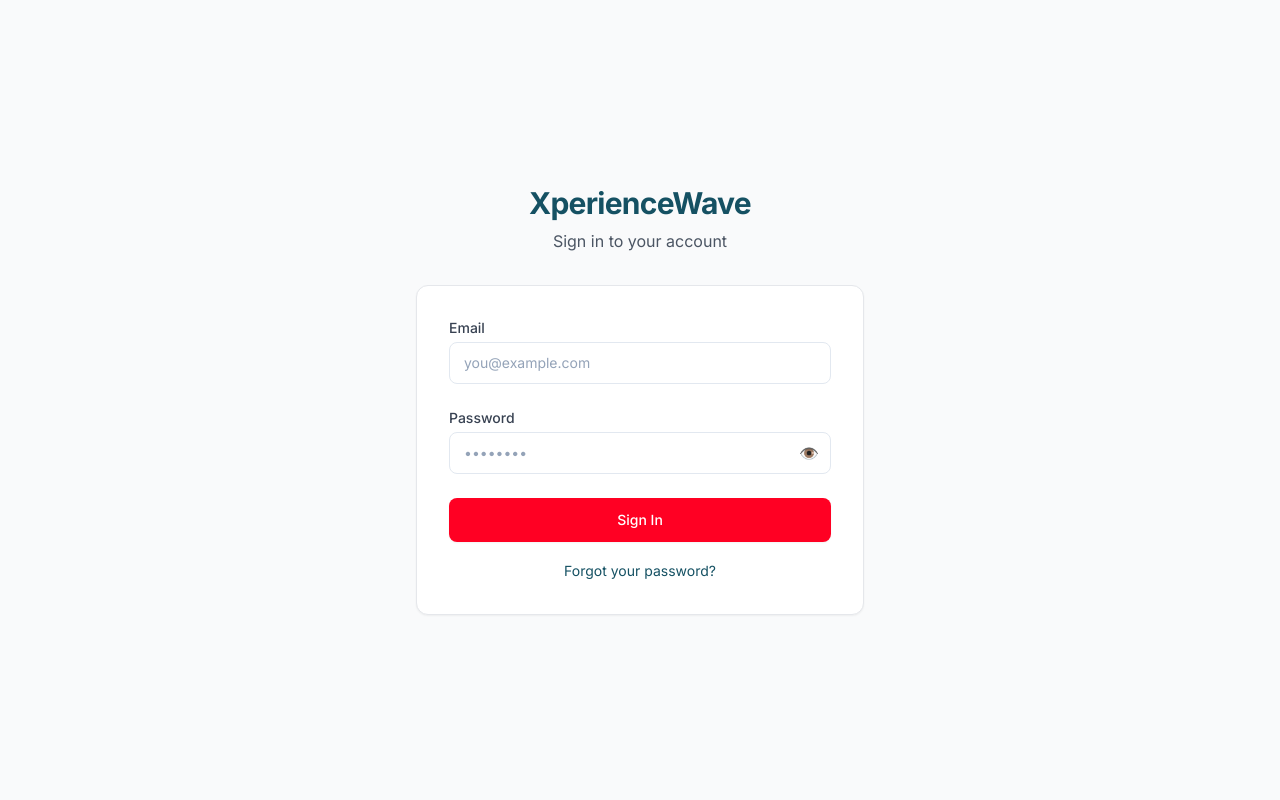
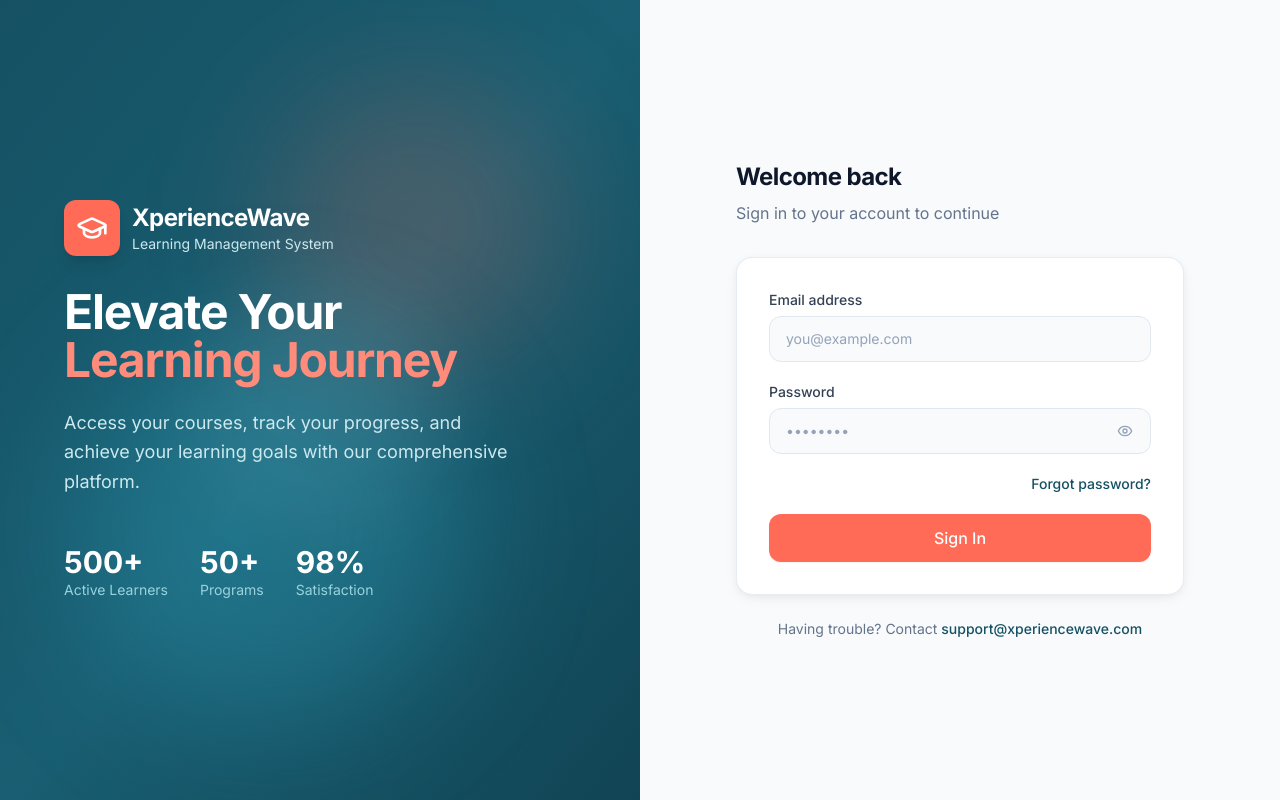
Before and after one commit to almas-lang/waveacademy, a Next.js app in the folder frontend/: page /auth/login in a window 1280 px wide. Built offline with nearby package versions, Linux system fonts and the light colour scheme; no server answers.

Commit message:
Update login and learner portal with teal/coral theme

```diff
--- a/frontend/app/auth/login/page.tsx
+++ b/frontend/app/auth/login/page.tsx
@@ -3,6 +3,7 @@
 import { useState } from 'react';
 import { useRouter } from 'next/navigation';
 import Link from 'next/link';
+import { Eye, EyeOff, GraduationCap } from 'lucide-react';
 import { authApi } from '@/lib/api';
 import { useAuthStore } from '@/lib/auth-store';
 import toast from 'react-hot-toast';
@@ -37,7 +38,7 @@ export default function LoginPage() {
         if (response.data.user.role === 'ADMIN') {
           router.push('/admin');
         } else {
-          router.push('/');
+          router.push('/learner');
         }
       }
     } catch (error: any) {
@@ -49,28 +50,92 @@ export default function LoginPage() {
   };
 
   return (
-    <div className="min-h-screen flex items-center justify-center bg-gray-50 py-12 px-4 sm:px-6 lg:px-8">
+    <div className="min-h-screen flex">
+      {/* Left side - Branding */}
+      <div className="hidden lg:flex lg:w-1/2 bg-gradient-to-br from-primary-600 via-primary-500 to-primary-700 relative overflow-hidden">
+        {/* Background pattern */}
+        <div className="absolute inset-0">
+          <div className="absolute top-20 right-20 w-72 h-72 bg-accent-500/20 rounded-full blur-3xl" />
+          <div className="absolute bottom-20 left-20 w-96 h-96 bg-primary-400/30 rounded-full blur-3xl" />
+          <div className="absolute top-1/2 left-1/2 -translate-x-1/2 -translate-y-1/2 w-64 h-64 bg-white/5 rounded-full blur-2xl" />
+        </div>
+
+        {/* Content */}
+        <div className="relative z-10 flex flex-col justify-center px-12 lg:px-16">
+          <div className="flex items-center gap-3 mb-8">
+            <div className="w-14 h-14 bg-accent-500 rounded-xl flex items-center justify-center shadow-lg">
+              <GraduationCap className="w-8 h-8 text-white" />
+            </div>
+            <div>
+              <h1 className="text-2xl font-bold text-white">XperienceWave</h1>
+              <p className="text-primary-100 text-sm">Learning Management System</p>
+            </div>
+          </div>
+
+          <h2 className="text-4xl lg:text-5xl font-bold text-white mb-6 leading-tight">
+            Elevate Your<br />
+            <span className="text-accent-400">Learning Journey</span>
+          </h2>
+
+          <p className="text-primary-100 text-lg max-w-md leading-relaxed">
+            Access your courses, track your progress, and achieve your learning goals with our comprehensive platform.
+          </p>
+
+          {/* Stats */}
+          <div className="flex gap-8 mt-12">
+            <div>
+              <p className="text-3xl font-bold text-white">500+</p>
+              <p className="text-primary-200 text-sm">Active Learners</p>
+            </div>
+            <div>
+              <p className="text-3xl font-bold text-white">50+</p>
+              <p className="text-primary-200 text-sm">Programs</p>
+            </div>
+            <div>
+              <p className="text-3xl font-bold text-white">98%</p>
+              <p className="text-primary-200 text-sm">Satisfaction</p>
+            </div>
+          </div>
+        </div>
+      </div>
+
+      {/* Right side - Login form */}
+      <div className="flex-1 flex items-center justify-center bg-slate-50 px-4 sm:px-6 lg:px-8 py-12">
         <div className="max-w-md w-full">
-        {/* Logo */}
-        <div className="text-center mb-8">
-          <h1 className="text-3xl font-bold text-primary-600">XperienceWave</h1>
-          <p className="mt-2 text-gray-600">Sign in to your account</p>
+          {/* Mobile logo */}
+          <div className="lg:hidden text-center mb-8">
+            <div className="inline-flex items-center gap-2.5 mb-2">
+              <div className="w-10 h-10 bg-accent-500 rounded-lg flex items-center justify-center">
+                <GraduationCap className="w-6 h-6 text-white" />
+              </div>
+              <span className="text-xl font-bold text-primary-600">XperienceWave</span>
+            </div>
+            <p className="text-slate-500 text-sm">Sign in to continue learning</p>
+          </div>
+
+          {/* Desktop header */}
+          <div className="hidden lg:block mb-8">
+            <h2 className="text-2xl font-bold text-slate-900">Welcome back</h2>
+            <p className="mt-2 text-slate-500">Sign in to your account to continue</p>
           </div>
 
           {/* Login Form */}
-        <div className="bg-white rounded-xl shadow-sm border border-gray-200 p-8">
-          <form onSubmit={handleSubmit} className="space-y-6">
+          <div className="bg-white rounded-2xl shadow-soft border border-slate-200/80 p-8">
+            <form onSubmit={handleSubmit} className="space-y-5">
               {/* Email */}
               <div>
-              <label htmlFor="email" className="block text-sm font-medium text-gray-700 mb-1">
-                Email
+                <label htmlFor="email" className="block text-sm font-medium text-slate-700 mb-1.5">
+                  Email address
                 </label>
                 <input
                   id="email"
                   type="email"
                   value={email}
                   onChange={(e) => setEmail(e.target.value)}
-                className="input"
+                  className="w-full px-4 py-3 text-sm bg-slate-50 border border-slate-200 rounded-xl
+                           placeholder:text-slate-400 text-slate-900
+                           focus:outline-none focus:bg-white focus:border-primary-400 focus:ring-2 focus:ring-primary-100
+                           transition-all duration-150"
                   placeholder="you@example.com"
                   required
                 />
@@ -78,7 +143,7 @@ export default function LoginPage() {
 
               {/* Password */}
               <div>
-              <label htmlFor="password" className="block text-sm font-medium text-gray-700 mb-1">
+                <label htmlFor="password" className="block text-sm font-medium text-slate-700 mb-1.5">
                   Password
                 </label>
                 <div className="relative">
@@ -87,39 +152,63 @@ export default function LoginPage() {
                     type={showPassword ? 'text' : 'password'}
                     value={password}
                     onChange={(e) => setPassword(e.target.value)}
-                  className="input pr-10"
+                    className="w-full px-4 py-3 pr-12 text-sm bg-slate-50 border border-slate-200 rounded-xl
+                             placeholder:text-slate-400 text-slate-900
+                             focus:outline-none focus:bg-white focus:border-primary-400 focus:ring-2 focus:ring-primary-100
+                             transition-all duration-150"
                     placeholder="••••••••"
                     required
                   />
                   <button
                     type="button"
                     onClick={() => setShowPassword(!showPassword)}
-                  className="absolute right-3 top-1/2 -translate-y-1/2 text-gray-500 hover:text-gray-700"
+                    className="absolute right-3 top-1/2 -translate-y-1/2 p-1.5 text-slate-400 hover:text-slate-600 rounded-lg hover:bg-slate-100 transition-colors"
                   >
-                  {showPassword ? '🙈' : '👁️'}
+                    {showPassword ? <EyeOff className="w-4 h-4" /> : <Eye className="w-4 h-4" />}
                   </button>
                 </div>
+              </div>
+
+              {/* Forgot password link */}
+              <div className="flex justify-end">
+                <Link
+                  href="/auth/forgot-password"
+                  className="text-sm text-primary-600 hover:text-primary-700 font-medium"
+                >
+                  Forgot password?
+                </Link>
               </div>
 
               {/* Submit Button */}
               <button
                 type="submit"
                 disabled={isLoading}
-              className="w-full btn btn-primary py-3 disabled:opacity-50 disabled:cursor-not-allowed"
+                className="w-full bg-accent-500 hover:bg-accent-600 active:bg-accent-700 text-white font-medium py-3 px-4 rounded-xl
+                         shadow-sm hover:shadow-md transition-all duration-150
+                         disabled:opacity-50 disabled:cursor-not-allowed disabled:hover:shadow-sm"
               >
-              {isLoading ? 'Signing in...' : 'Sign In'}
+                {isLoading ? (
+                  <span className="flex items-center justify-center gap-2">
+                    <svg className="animate-spin h-4 w-4" viewBox="0 0 24 24">
+                      <circle className="opacity-25" cx="12" cy="12" r="10" stroke="currentColor" strokeWidth="4" fill="none" />
+                      <path className="opacity-75" fill="currentColor" d="M4 12a8 8 0 018-8V0C5.373 0 0 5.373 0 12h4zm2 5.291A7.962 7.962 0 014 12H0c0 3.042 1.135 5.824 3 7.938l3-2.647z" />
+                    </svg>
+                    Signing in...
+                  </span>
+                ) : (
+                  'Sign In'
+                )}
               </button>
             </form>
+          </div>
 
-          {/* Forgot Password Link */}
-          <div className="mt-4 text-center">
-            <Link
-              href="/auth/forgot-password"
-              className="text-sm text-primary-600 hover:text-primary-700"
-            >
-              Forgot your password?
-            </Link>
-          </div>
+          {/* Footer */}
+          <p className="mt-6 text-center text-sm text-slate-500">
+            Having trouble? Contact{' '}
+            <a href="mailto:support@xperiencewave.com" className="text-primary-600 hover:text-primary-700 font-medium">
+              support@xperiencewave.com
+            </a>
+          </p>
         </div>
       </div>
     </div>
--- a/frontend/app/learner/page.tsx
+++ b/frontend/app/learner/page.tsx
@@ -39,23 +39,23 @@ export default function LearnerHomePage() {
 
       <div className="flex-1 p-6 lg:p-8">
         {/* Welcome Banner */}
-        <div className="relative overflow-hidden bg-gradient-to-br from-slate-900 via-slate-800 to-slate-900 rounded-2xl p-6 lg:p-8 mb-8">
+        <div className="relative overflow-hidden bg-gradient-to-br from-primary-600 via-primary-500 to-primary-700 rounded-2xl p-6 lg:p-8 mb-8">
           {/* Background pattern */}
-          <div className="absolute inset-0 opacity-10">
+          <div className="absolute inset-0 opacity-20">
             <div className="absolute top-0 right-0 w-64 h-64 bg-accent-500 rounded-full blur-3xl" />
-            <div className="absolute bottom-0 left-0 w-48 h-48 bg-slate-500 rounded-full blur-3xl" />
+            <div className="absolute bottom-0 left-0 w-48 h-48 bg-primary-300 rounded-full blur-3xl" />
           </div>
 
           <div className="relative flex flex-col lg:flex-row lg:items-center lg:justify-between gap-6">
             <div>
               <div className="flex items-center gap-2 mb-2">
                 <Sparkles className="w-5 h-5 text-accent-400" />
-                <span className="text-accent-400 text-sm font-medium">Welcome back</span>
+                <span className="text-accent-300 text-sm font-medium">Welcome back</span>
               </div>
               <h2 className="text-2xl lg:text-3xl font-bold text-white mb-2">
                 Hello, {welcomeName}!
               </h2>
-              <p className="text-slate-300 text-sm lg:text-base max-w-md">
+              <p className="text-primary-100 text-sm lg:text-base max-w-md">
                 Continue your learning journey. You're making great progress!
               </p>
             </div>
@@ -63,14 +63,14 @@ export default function LearnerHomePage() {
             {/* Quick Stats */}
             <div className="flex gap-4 lg:gap-6">
               <div className="bg-white/10 backdrop-blur-sm rounded-xl px-5 py-4 border border-white/10">
-                <p className="text-slate-400 text-xs font-medium mb-1">Programs</p>
+                <p className="text-primary-200 text-xs font-medium mb-1">Programs</p>
                 <p className="text-2xl font-bold text-white">{data?.enrolledPrograms?.length || 0}</p>
               </div>
               <div className="bg-white/10 backdrop-blur-sm rounded-xl px-5 py-4 border border-white/10">
-                <p className="text-slate-400 text-xs font-medium mb-1">Avg. Progress</p>
+                <p className="text-primary-200 text-xs font-medium mb-1">Avg. Progress</p>
                 <div className="flex items-center gap-2">
                   <p className="text-2xl font-bold text-white">{totalProgress}%</p>
-                  <TrendingUp className="w-4 h-4 text-emerald-400" />
+                  <TrendingUp className="w-4 h-4 text-accent-300" />
                 </div>
               </div>
             </div>
@@ -142,7 +142,7 @@ export default function LearnerHomePage() {
                           className="h-full rounded-full transition-all duration-500 ease-out"
                           style={{
                             width: `${program.progressPercentage}%`,
-                            backgroundColor: program.progressPercentage === 100 ? '#10b981' : '#FF0023',
+                            backgroundColor: program.progressPercentage === 100 ? '#10b981' : '#FF6B57',
                           }}
                         />
                       </div>
--- a/frontend/app/learner/profile/page.tsx
+++ b/frontend/app/learner/profile/page.tsx
@@ -49,11 +49,11 @@ export default function LearnerProfilePage() {
       <div className="flex-1 p-6 lg:p-8">
         <div className="max-w-3xl mx-auto">
           {/* Profile Header Card */}
-          <div className="bg-gradient-to-br from-slate-900 via-slate-800 to-slate-900 rounded-2xl p-6 lg:p-8 mb-6 relative overflow-hidden">
+          <div className="bg-gradient-to-br from-primary-600 via-primary-500 to-primary-700 rounded-2xl p-6 lg:p-8 mb-6 relative overflow-hidden">
             {/* Background pattern */}
-            <div className="absolute inset-0 opacity-10">
+            <div className="absolute inset-0 opacity-20">
               <div className="absolute top-0 right-0 w-48 h-48 bg-accent-500 rounded-full blur-3xl" />
-              <div className="absolute bottom-0 left-0 w-32 h-32 bg-slate-500 rounded-full blur-2xl" />
+              <div className="absolute bottom-0 left-0 w-32 h-32 bg-primary-300 rounded-full blur-2xl" />
             </div>
 
             <div className="relative flex flex-col sm:flex-row items-center gap-6">
@@ -68,7 +68,7 @@ export default function LearnerProfilePage() {
                 <h2 className="text-2xl font-bold text-white mb-1">
                   {profile?.name || 'Learner'}
                 </h2>
-                <p className="text-slate-400 text-sm mb-3">{profile?.email}</p>
+                <p className="text-primary-100 text-sm mb-3">{profile?.email}</p>
                 <div className="flex items-center justify-center sm:justify-start gap-2">
                   <Badge variant="info" size="sm">
                     <Award className="w-3 h-3 mr-1" />
@@ -178,7 +178,7 @@ export default function LearnerProfilePage() {
                       className="h-full rounded-full transition-all duration-500 ease-out"
                       style={{
                         width: `${overallProgress}%`,
-                        backgroundColor: overallProgress === 100 ? '#10b981' : '#FF0023',
+                        backgroundColor: overallProgress === 100 ? '#10b981' : '#FF6B57',
                       }}
                     />
                   </div>
--- a/frontend/app/learner/programs/page.tsx
+++ b/frontend/app/learner/programs/page.tsx
@@ -49,7 +49,7 @@ export default function LearnerProgramsPage() {
                       className="w-full h-44 object-cover"
                     />
                   ) : (
-                    <div className="w-full h-44 bg-gradient-to-br from-slate-800 to-slate-900 flex items-center justify-center">
+                    <div className="w-full h-44 bg-gradient-to-br from-primary-600 to-primary-700 flex items-center justify-center">
                       <BookOpen className="w-16 h-16 text-white/20" />
                     </div>
                   )}
@@ -113,7 +113,7 @@ export default function LearnerProgramsPage() {
                         className="h-full rounded-full transition-all duration-500 ease-out"
                         style={{
                           width: `${program.progressPercentage}%`,
-                          backgroundColor: program.progressPercentage === 100 ? '#10b981' : '#FF0023',
+                          backgroundColor: program.progressPercentage === 100 ? '#10b981' : '#FF6B57',
                         }}
                       />
                     </div>
```
Lines whose indentation alone changed are shown as unchanged.
